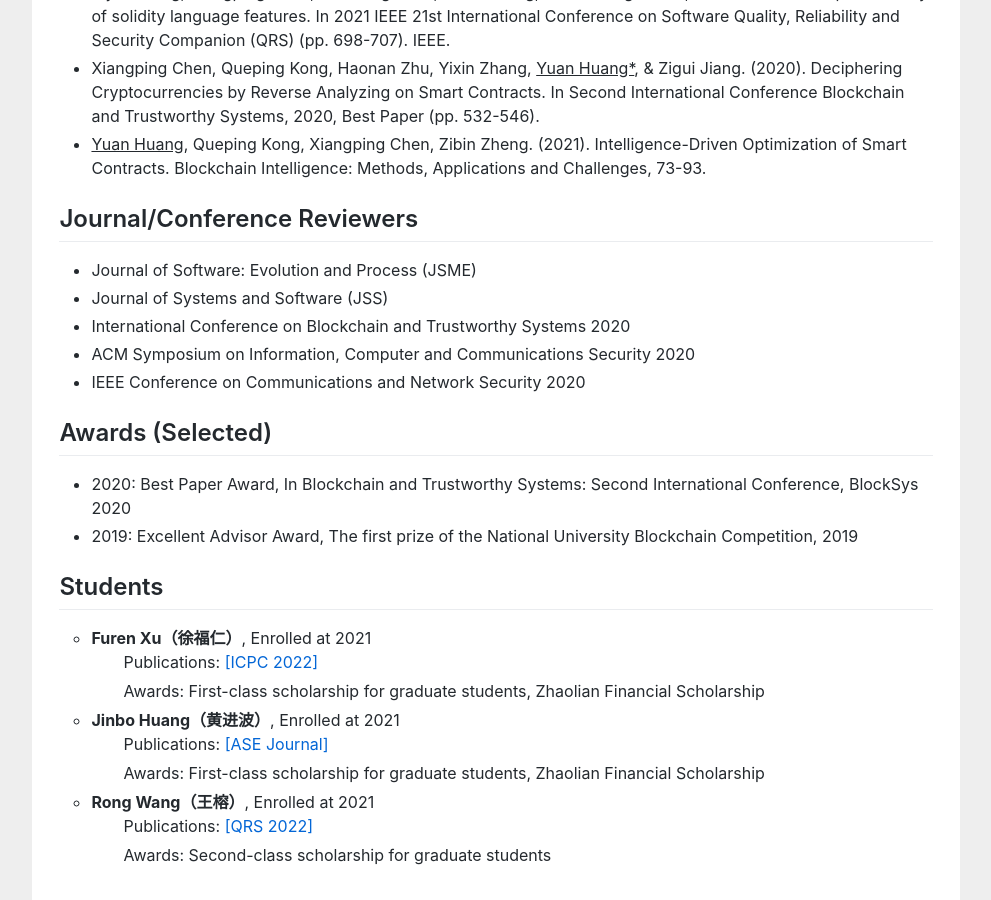
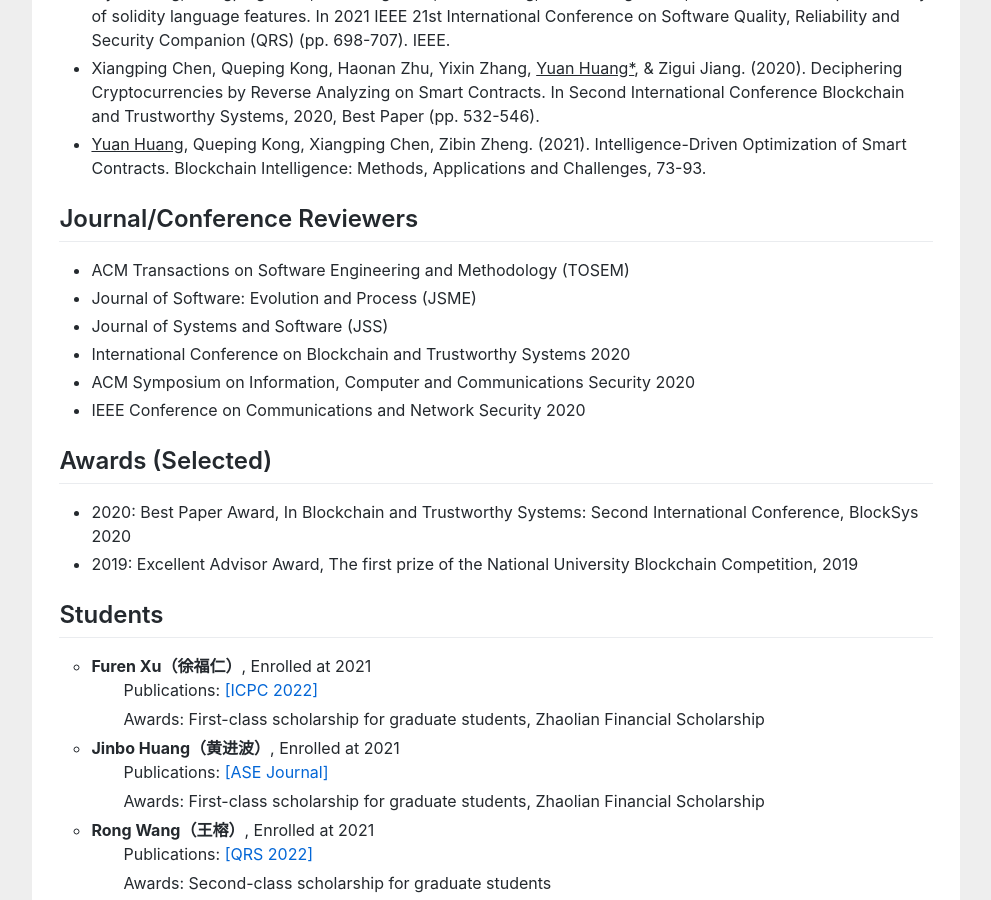
Before and after one commit to huangyuan-hy/huangyuan-hy.github.io, a Jekyll site: the page index.html, which Jekyll copies as it is, in a window 1280 px wide and 900 px high, scrolled down 2307 px. Shown: the whole window, without its empty margins (144-1135 px from the left). Built offline with Jekyll 4.4.1, drawn with Linux system fonts in a browser that asks for light colours.

Commit message:
Update index.html

```diff
--- a/index.html
+++ b/index.html
@@ -135,7 +135,7 @@ gtag('config', 'UA-158965281-1');
 
 				<h2>Journal/Conference Reviewers</h2>
 				<ul>
-
+					<li>ACM Transactions on Software Engineering and Methodology (TOSEM)</li>
 					<li>Journal of Software: Evolution and Process (JSME)</li>
 					<li>Journal of Systems and Software (JSS)</li>
 					<li>International Conference on Blockchain and Trustworthy Systems 2020</li>
```
